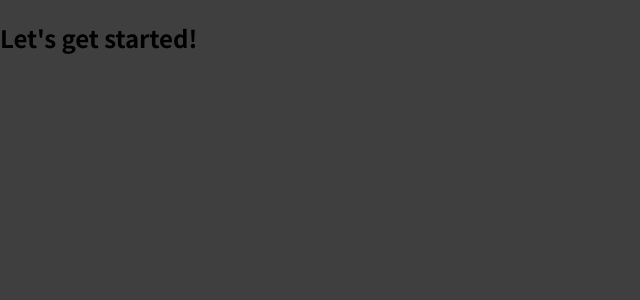
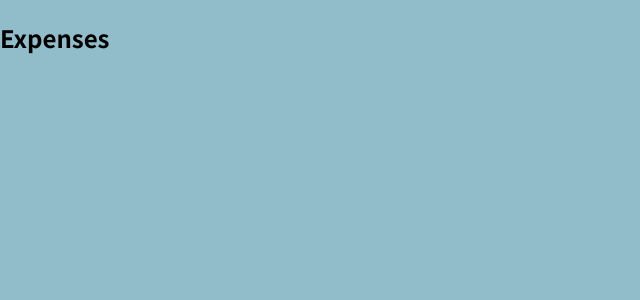
Before and after one commit to Ahmedbizo/Expenses, a JavaScript app: page / in a window 1280 px wide. Shown: the top 300 px of the page, without its empty margins (0-640 px from the left). Built offline with nearby package versions, Linux system fonts and the light colour scheme.

Commit message:
added background color

```diff
--- a/src/App.js
+++ b/src/App.js
@@ -1,7 +1,7 @@
 function App() {
   return (
     <div>
-      <h2>Let's get started!</h2>
+      <h2>Expenses</h2>
     </div>
   );
 }
--- a/src/index.css
+++ b/src/index.css
@@ -10,5 +10,5 @@ html {
 
 body {
   margin: 0;
-  background-color: #3f3f3f;
+  background-color: #91bcc9;
 }
```
